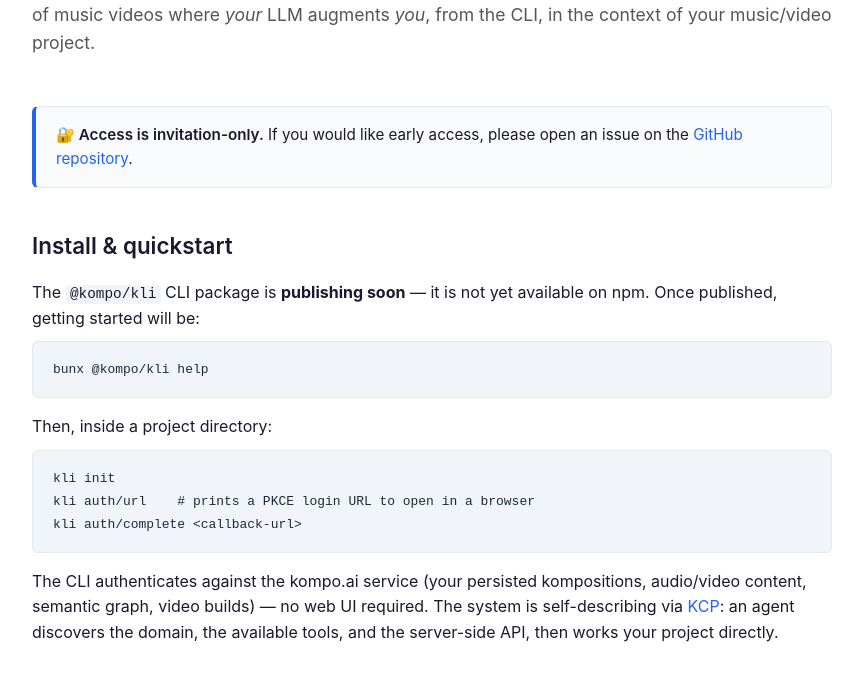
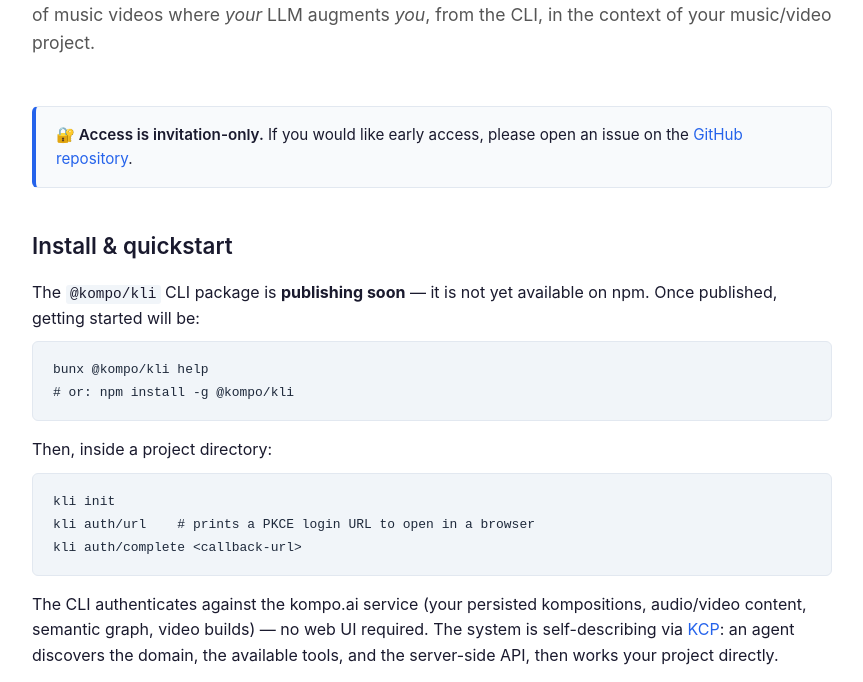
Before and after one commit to StigLau/agent.kompo.se, a website: page site/index.html in a window 1280 px wide. Shown: the part 118-800 px from the top of the page, without its empty margins (208-1071 px from the left). Drawn offline with Linux system fonts and the light colour scheme.

Commit message:
docs: make landing install path and Pages workflow explicit (ref #6)

```diff
--- a/site/index.html
+++ b/site/index.html
@@ -142,7 +142,8 @@
 <section>
   <h2>Install &amp; quickstart</h2>
   <p>The <code>@kompo/kli</code> CLI package is <strong>publishing soon</strong> — it is not yet available on npm. Once published, getting started will be:</p>
-  <pre><code>bunx @kompo/kli help</code></pre>
+  <pre><code>bunx @kompo/kli help
+# or: npm install -g @kompo/kli</code></pre>
   <p>Then, inside a project directory:</p>
   <pre><code>kli init
 kli auth/url    # prints a PKCE login URL to open in a browser
```
Also changed, not shown: .github/workflows/pages.yml.
